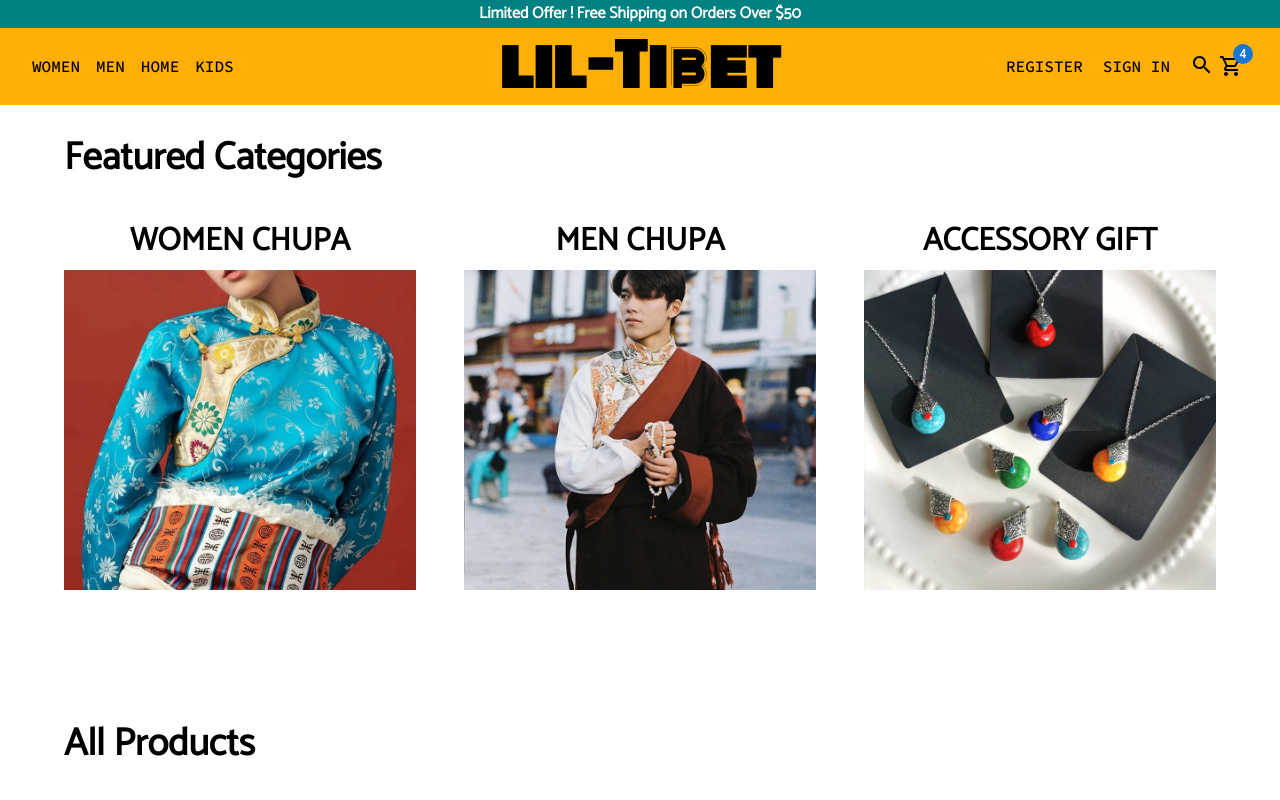
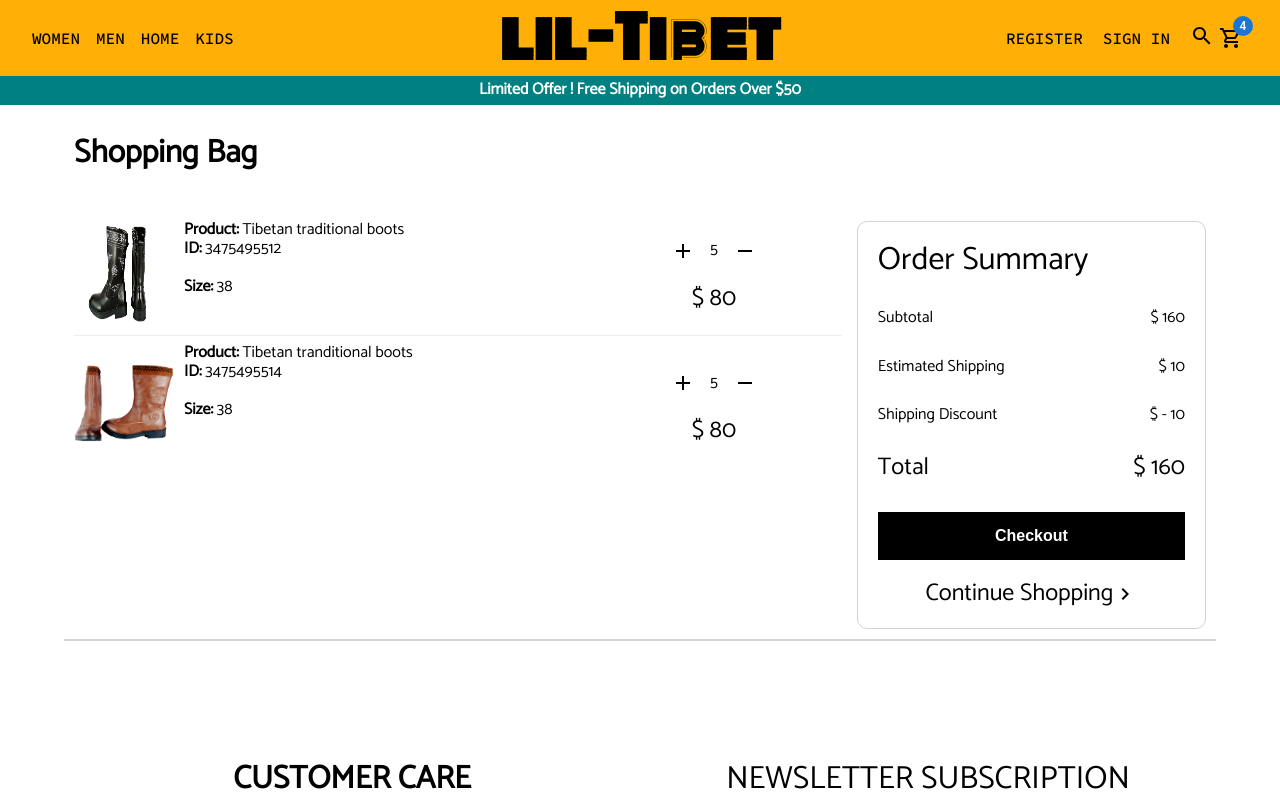
Before and after one commit to jombri/lil-tibet, a React (Create React App) app: page /men in a window 1280 px wide. Shown: the top 800 px of the page. Built offline with nearby package versions, Linux system fonts and the light colour scheme.

Commit message:
created Login and Cart components

```diff
--- a/src/App.js
+++ b/src/App.js
@@ -2,14 +2,18 @@ import './App.scss';
 import { ThemeProvider } from 'styled-components';
 import { theme } from './Styles/theme';
 import { GlobalStyle } from './Styles/Global';
-import Home from './pages/Home';
+// import Home from './pages/Home';
+// import Login from './pages/Login';
+import Cart from './pages/Cart';
 
 function App() {
   return (
     <ThemeProvider theme={theme}>
       <>
         <GlobalStyle />
-          <Home />
+          {/* <Home /> */}
+          {/* <Login /> */}
+          <Cart />
       </>
     </ThemeProvider>
   );
--- a/src/index.js
+++ b/src/index.js
@@ -1,6 +1,6 @@
 import React from 'react';
 import ReactDOM from 'react-dom/client';
-import './index.css';
+// import './index.css';
 import App from './App';
 import reportWebVitals from './reportWebVitals';
 
--- /dev/null
+++ b/src/pages/Cart.js
@@ -0,0 +1,282 @@
+import { Add, Remove, KeyboardArrowRight } from '@mui/icons-material'
+import React from 'react'
+import styled from 'styled-components'
+import Announcement from '../components/Announcement'
+import Footer from '../components/Footer'
+import Navbar from '../components/Navbar'
+import { mobile } from '../responsive'
+
+const Container = styled.div`
+   /*  width: 100vw;
+    height: 100vh; */
+`;
+
+const Wrapper = styled.div`
+    /* padding: 20px; */
+    width: 90%;
+    max-width: 1420px;
+    margin: 0 auto;
+    ${mobile({padding: "10px", display: "flex", flexDirection: "column"})}
+
+`;
+
+const Title = styled.h1`
+    margin: 20px 0 50px 0;
+    /* font-weight: 300; */
+    /* text-align: center; */
+`;
+
+const Top = styled.div`
+    display: flex;
+    justify-content: space-between;
+    align-items: center;
+    padding: 20px;
+`;
+
+const TopButton = styled.button`
+    padding: 10px;
+    font-weight: 600;
+    cursor: pointer;
+    border: ${(props) => props.type === "filled" && "none"};
+    background-color: ${(props) => props.type === "filled" ? "black" : "transparent"};
+    color: ${(props) => props.type === "filled" && "white"};
+`;
+
+const TopTexts = styled.div`
+    ${mobile({display: "none"})}
+
+`;
+const TopText = styled.span`
+    text-decoration: underline;
+    cursor: pointer;
+    margin: 0 10px;
+`;
+
+const Bottom = styled.div`
+    display: flex;
+    justify-content: space-between;
+    column-gap: 15px;
+    /* ${mobile({flexDirection: "column"})} */
+
+`;
+
+const Info = styled.div`
+    flex: 5;
+`;
+
+const Product = styled.div`
+    display: flex;
+    justify-content: space-between;
+    /* ${mobile({flexDirection: "column"})} */
+`;
+
+const ProductDetail = styled.div`
+    display: flex;
+    flex: 2;
+    column-gap: 15px;
+    ${mobile({columnGap: "10px"})}
+
+`;
+
+const Image = styled.img`
+    width: 300px;
+    ${mobile({width: "100px"})}
+
+`;
+
+const Details = styled.div`
+    display: flex;
+    flex-direction: column;
+    width: 100%;
+`;
+
+const ProductName = styled.span``;
+
+const ProductId = styled.span``;
+
+const ProductColor = styled.span`
+    width: 20px;
+    height: 20px;
+    border-radius: 50%;
+    border-color: ${(props) => props.color};
+`;
+
+const ProductSize = styled.span``;
+
+const PriceDetail = styled.div`
+    flex: 1;
+    display: flex;
+    flex-direction: column;
+    justify-content: center;
+    align-items: center;
+    ${mobile({margin: "15px 0"})}
+
+`;
+
+const ProductAmountContainer = styled.div`
+    display: flex;
+    align-items: center;
+    margin-bottom: 20px;
+`;
+
+const ProductAmount = styled.div`
+    font-size: 1rem;
+    margin: 5px;
+    ${mobile({margin: "5px 15px"})}
+
+`;
+
+const ProductPrice = styled.div`
+    font-size: 1.5rem;
+    font-weight: 200;
+`;
+
+const Hr = styled.hr`
+    background-color: #eee;
+    border: none;
+    height: 1px;
+`;
+
+const Summary = styled.div`
+    flex: 2;
+    border: 0.5px solid lightgrey;
+    border-radius: 10px;
+    padding: 20px;
+    /* height: 50vh; */
+`;
+
+const SummaryTitle = styled.h1`
+    font-weight: 200;
+`;
+
+const SummaryItem = styled.div`
+    margin: 30px 0;
+    display: flex;
+    justify-content: space-between;
+    font-weight: ${(props) => props.type === "total" && "500"};
+    font-size: ${(props) => props.type === "total" && "1.5rem"};
+`;
+
+const SummaryItemText = styled.span``;
+
+const SummaryItemPrice = styled.span``;
+
+const Button = styled.button`
+    width: 100%;
+    padding: 15px;
+    /* background-color: black; */
+    /* color: white; */
+    font-weight: 600;
+    border: ${(props) => props.type === "filled" && "none"};
+    background-color: ${(props) => props.type === "filled" ? "black" : "transparent"};
+    color: ${(props) => props.type === "filled" && "white"};
+    margin-bottom: ${(props) => props.type === "filled" && "20px"};
+    cursor: pointer;
+`;
+
+const ContinueShopBox = styled.div`
+    display: flex;
+    align-items: center;
+    a {
+        display: flex;
+        align-items: center;
+        justify-content: center;
+        width: 100%;
+        font-size: 1.5rem;
+        cursor: pointer;
+    }
+`;
+
+const Cart = () => {
+  return (
+    <Container>
+        <Navbar/>
+        <Announcement/>
+        <Wrapper>
+            <Title>Shopping Bag</Title>
+{/*             <Top>
+                <TopButton>Continue Shopping</TopButton>
+                <TopTexts>
+                    <TopText>Shopping Bag(2)</TopText>
+                    <TopText>Your Wishlist (0)</TopText>
+                </TopTexts>
+                <TopButton type="filled">Checkout Now</TopButton>
+            </Top> */}
+            <Bottom>
+                <Info>
+                    <Product>
+                        <ProductDetail>
+                            <Image src="../images/tibetan-shoe-black.webp"/>
+                            <Details>
+                                <ProductName><b>Product:</b> Tibetan traditional boots</ProductName>
+                                <ProductId><b>ID:</b> 3475495512</ProductId>
+                                <ProductColor color='black'/>
+                                <ProductSize><b>Size:</b> 38</ProductSize>
+                            </Details>
+                        </ProductDetail>
+                        <PriceDetail>
+                            <ProductAmountContainer>
+                                <Add/>
+                                <ProductAmount>5</ProductAmount>
+                                <Remove/>
+                            </ProductAmountContainer>
+                            <ProductPrice>$ 80</ProductPrice>
+                        </PriceDetail>
+                    </Product>
+
+                    <Hr/>
+
+                    <Product>
+                        <ProductDetail>
+                            <Image src="../images/tibetan-shoe-brown.webp"/>
+                            <Details>
+                                <ProductName><b>Product:</b> Tibetan tranditional boots</ProductName>
+                                <ProductId><b>ID:</b> 3475495514</ProductId>
+                                <ProductColor color='black'/>
+                                <ProductSize><b>Size:</b> 38</ProductSize>
+                            </Details>
+                        </ProductDetail>
+                        <PriceDetail>
+                            <ProductAmountContainer>
+                                <Add/>
+                                <ProductAmount>5</ProductAmount>
+                                <Remove/>
+                            </ProductAmountContainer>
+                            <ProductPrice>$ 80</ProductPrice>
+                        </PriceDetail>
+                    </Product>
+                </Info>
+                <Summary>
+                    <SummaryTitle>Order Summary</SummaryTitle>
+                    <SummaryItem>
+                        <SummaryItemText>Subtotal</SummaryItemText>
+                        <SummaryItemPrice>$ 160</SummaryItemPrice>
+                    </SummaryItem>
+                    <SummaryItem>
+                        <SummaryItemText>Estimated Shipping</SummaryItemText>
+                        <SummaryItemPrice>$ 10</SummaryItemPrice>
+                    </SummaryItem>
+                    <SummaryItem>
+                        <SummaryItemText>Shipping Discount</SummaryItemText>
+                        <SummaryItemPrice>$ - 10</SummaryItemPrice>
+                    </SummaryItem>
+                    <SummaryItem type="total">
+                        <SummaryItemText>Total</SummaryItemText>
+                        <SummaryItemPrice>$ 160</SummaryItemPrice>
+                    </SummaryItem>
+                    <Button type="filled">Checkout</Button>
+                    <ContinueShopBox>
+                        <a>
+                            <span>Continue Shopping</span> <KeyboardArrowRight/>
+                        </a>
+
+                    </ContinueShopBox>
+                </Summary>
+            </Bottom>
+        </Wrapper>
+        <Footer/>
+    </Container>
+  )
+}
+
+export default Cart
--- /dev/null
+++ b/src/pages/Login.js
@@ -0,0 +1,76 @@
+import React from 'react'
+import styled from 'styled-components'
+import { mobile } from '../responsive';
+
+const Container = styled.div`
+    width: 100vw;
+    height: 100vh;
+    background-color: white;
+    display: flex;
+    justify-content: center;
+    align-items: center;
+`;
+
+const Wrapper = styled.div`
+    width: 400px;
+    max-width: 500px;
+    padding: 20px;
+    margin: 0px 10px;
+    border: 2px solid black;
+    /* ${mobile({width: "90%"})} */
+
+`;
+
+const Title = styled.h1`
+    font-size: 2rem;
+    font-weight: 300;
+    text-transform: uppercase;
+    `;
+
+const Form = styled.form`
+    display: flex;
+    flex-direction: column;
+`;
+
+const Input = styled.input`
+    flex: 1;
+    min-width: 40%;
+    margin: 10px 0;
+    padding: 10px;
+`;
+
+const Button = styled.button`
+    width: 40%;
+    border: none;
+    padding: 15px 20px;
+    background-color: teal;
+    color: white;
+    cursor: pointer;
+    margin-bottom: 10px;
+`;
+
+const Link = styled.a`
+    margin: 5px 0;
+    font-size: 12px;
+    text-decoration: underline;
+    cursor: pointer;
+`;
+
+const Login = () => {
+  return (
+    <Container>
+        <Wrapper>
+            <Title>SIGN IN</Title>
+            <Form>
+                <Input placeholder="username"/>
+                <Input placeholder="password"/>
+                <Button>LOGIN</Button>
+                <Link>Do you not remember the password?</Link>
+                <Link>Create a new account</Link>
+            </Form>
+        </Wrapper>
+    </Container>
+  )
+}
+
+export default Login
```
